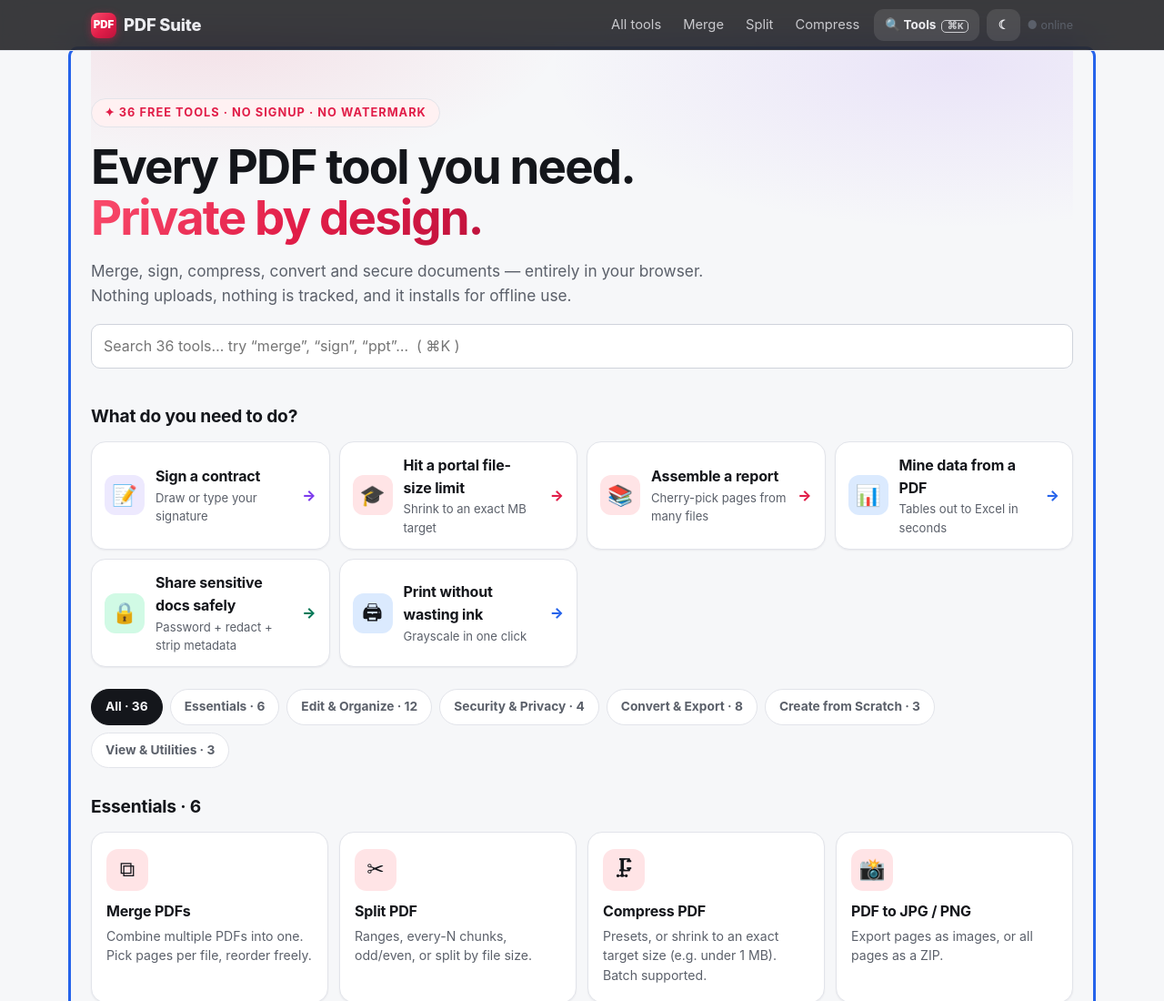
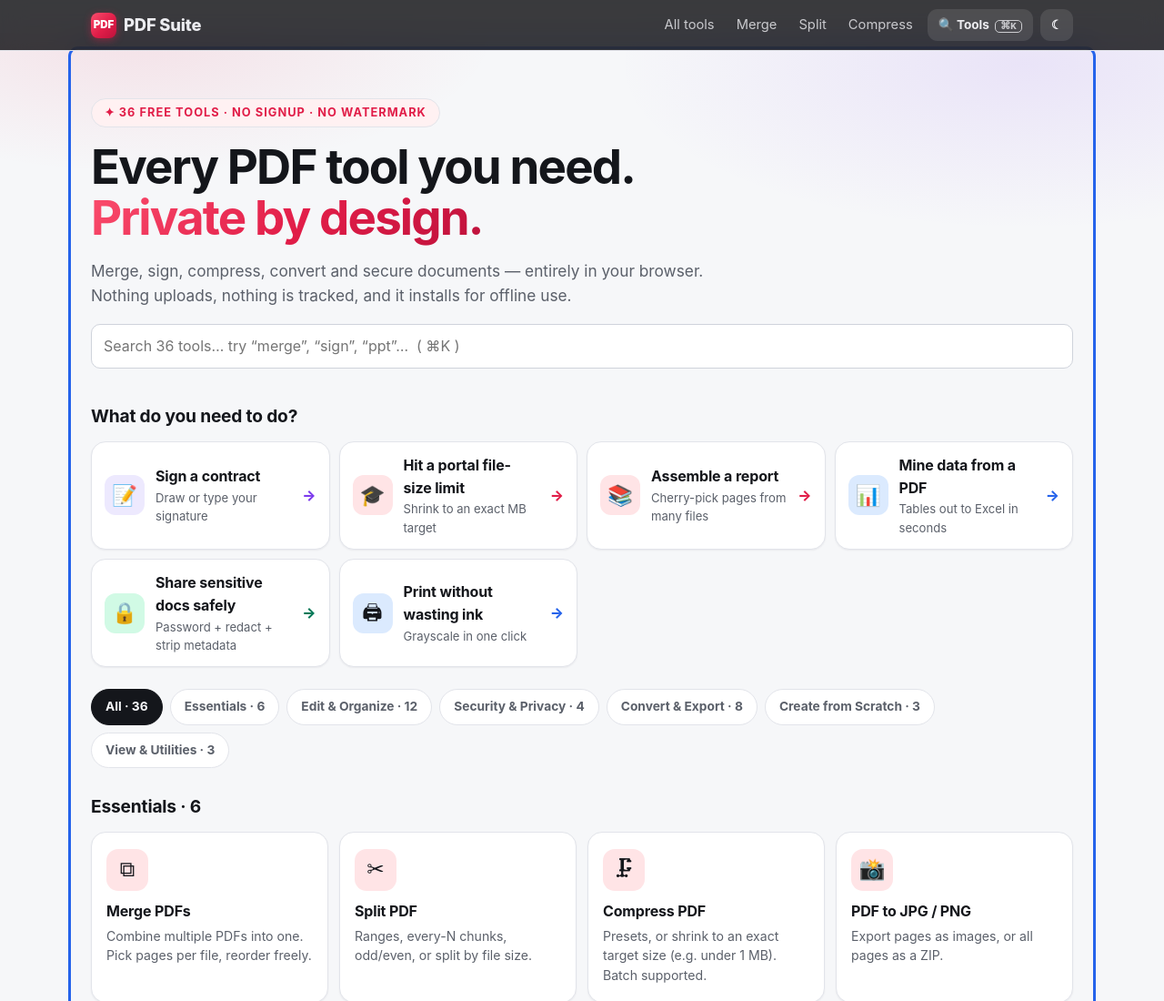
Before and after one commit to Rajath4/pdf-suite, a website built with Vite: page index.html in a window 1280 px wide. Shown: the top 1100 px of the page at 91% size. Built offline with nearby package versions, Linux system fonts and the light colour scheme; files whose address does not match are found by name.

Commit message:
feat: improve offline indicator visibility and enhance hero section styling

```diff
--- a/src/main.ts
+++ b/src/main.ts
@@ -186,10 +186,15 @@ function showToast(msg: string, actionLabel?: string, onAction?: () => void): vo
 }
 
 function offlineDot(): HTMLElement {
-  const dot = el('span', { class: 'netdot', title: navigator.onLine ? 'Online' : 'Offline — app still works' });
+  // Shown ONLY while offline: when online it added noise and confused the
+  // offline story ("it says online — are my files uploading?"). Offline,
+  // it becomes live proof the app keeps working.
+  const dot = el('span', { class: 'netdot', title: 'You are offline — the app keeps working' });
   const paint = () => {
-    dot.textContent = navigator.onLine ? '● online' : '● offline-ready';
-    dot.dataset['off'] = String(!navigator.onLine);
+    const off = !navigator.onLine;
+    dot.hidden = !off;
+    dot.textContent = '● Offline — app still works';
+    dot.dataset['off'] = String(off);
   };
   paint();
   window.addEventListener('online', paint);
--- a/src/styles.css
+++ b/src/styles.css
@@ -89,6 +89,10 @@ body {
   line-height: 1.55;
   -webkit-font-smoothing: antialiased;
   text-rendering: optimizeLegibility;
+  /* Full-bleed decorations (hero wash) extend past the reading width;
+     clip keeps sub-pixel vw rounding from creating a sideways scrollbar.
+     `clip` (unlike `hidden`) preserves position: sticky. */
+  overflow-x: clip;
 }
 
 .wrap { max-width: 1120px; margin: 0 auto; padding: 0 20px; }
@@ -132,7 +136,11 @@ main { animation: rise 0.28s var(--ease-out); }
 /* ---------- Hero ---------- */
 .hero { padding: 52px 0 10px; position: relative; }
 .hero::before {
-  content: ""; position: absolute; inset: -20px 0 auto 0; height: 340px; z-index: -1;
+  content: ""; position: absolute; top: -20px; height: 340px; z-index: -1;
+  /* Break out of the centered reading column so the wash spans the full
+     viewport instead of ending in hard cuts at the content edges. */
+  left: calc(50% - 50vw);
+  right: calc(50% - 50vw);
   background:
     radial-gradient(560px 220px at 12% 0%, rgba(225, 29, 72, 0.1), transparent 70%),
     radial-gradient(640px 260px at 88% 10%, rgba(124, 58, 237, 0.1), transparent 70%);
```
